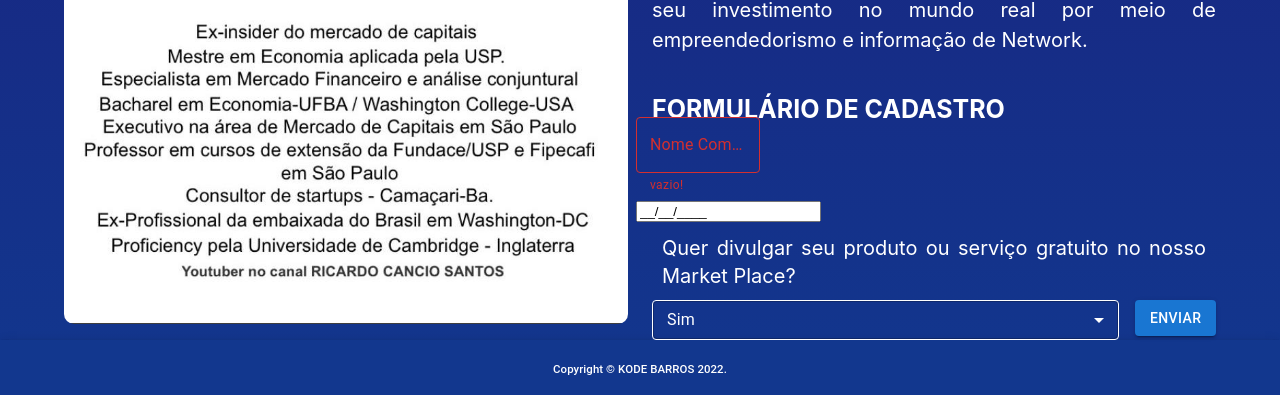
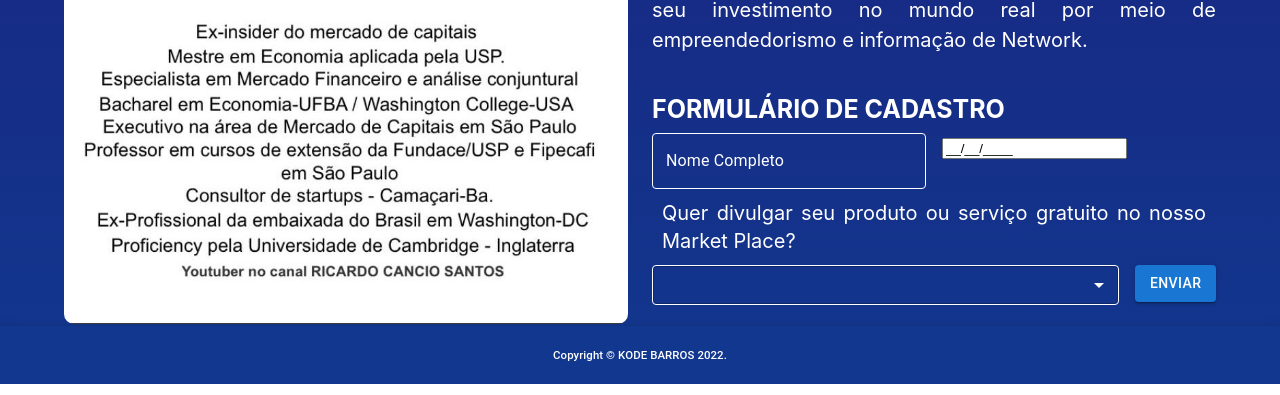
Before and after one commit to Jhrfbarros/trilhacerta-lancamento, a React (Create React App) app: page / in a window 1280 px wide. Shown: the part 905-1300 px from the top of the page. Built offline with nearby package versions, Linux system fonts and the light colour scheme.

Commit message:
funcionamento envio de formulário por email

```diff
--- a/src/pages/home/index.tsx
+++ b/src/pages/home/index.tsx
@@ -21,54 +21,23 @@ import FormControl from '@mui/material/FormControl';
 
 export default function Apresentacao() {
 
-    const form = useRef('');
-
     const minicurriculo = require('../../assets/img/minicurriculo.jpg');
 
-    const [divulgacao, setDivulgacao] = useState<string>("Sim");
 
-    const handleChange = (event: SelectChangeEvent) => {
-        setDivulgacao(event.target.value as string);
-    };
+    function sendEmail(e: React.FormEvent<HTMLFormElement>) {
+        e.preventDefault();
+        console.log("Send Email!");
 
-    const [nome, setNome] = useState("");
-    const [telefone, setTelefone] = useState("");
-
-    const handleUpdateInput = (e: any) => {
-        const value = e.target.value;
-        const name = e.target.name;
-
-        if (name === 'nome') {
-            setNome(value)
-        }
-        if (name === 'telefone') {
-            setTelefone(value)
-        }
-    };
-
-    const sendEmail = () => {
-        console.log("Send Email!");
-        let formData = new FormData();
-        formData.append(nome, telefone);
-
-        emailjs.sendForm('service_kl07p0d', 'template_o6elv0r', form.current, 'qWZnZvabPtv9zXY0Z')
+        emailjs.sendForm('service_kl07p0d', 'template_o6elv0r', e.currentTarget, 'qWZnZvabPtv9zXY0Z')
           .then((result) => {
               console.log(result.text);
+              //window.location.href = "http://localhost:3000/grupos";
           }, (error) => {
               console.log(error.text);
+
           });
+
     };
-
-    function handleSubmit(e: any) {
-        e.preventDefault();
-
-        if (nome === "") {
-            return;
-        }else{
-            sendEmail();
-            //window.location.href = "http://localhost:3000/grupos";
-        }
-    }
 
     const selectColor = '#FFF';
 
@@ -105,32 +74,31 @@ export default function Apresentacao() {
                         </p>
 
                         <Grid className='form-grid'>
+                            <form onSubmit={sendEmail}>
                             <h2 className="subtitle-page">FORMULÁRIO DE CADASTRO</h2>
 
                             <Box component="form">
                                 <Grid container spacing={2}>
-                                    <form ref={form}>
+
                                         <Grid item xs={12} md={6} lg={6}>
-
-                                            <TextField
+                                            {/*
                                                 error={nome === ""}
                                                 helperText={nome === "" ? 'vazio!' : ' '}
+                                            */}
+                                            <TextField
                                                 sx={{
                                                     "& .MuiInputLabel-root": {color: 'white'},
                                                     "& .MuiOutlinedInput-root": {
                                                         "& > fieldset": { borderColor: "white" },
                                                         '&:hover fieldset': { borderColor: 'white'},
                                                     },
-                                                }} name='nome' onChange={handleUpdateInput} value={nome} className='input' id="nome" placeholder='Nome Completo' label="Nome Completo" variant="outlined" />
+                                                }} name='nome' className='input' id="nome" placeholder='Nome Completo' label="Nome Completo" variant="outlined" />
                                         </Grid>
                                         <Grid item xs={12} md={6} lg={6}>
-
 
                                             <InputMask
                                                 alwaysShowMask
                                                 mask="99/99/9999"
-                                                value={telefone}
-                                                onChange={handleUpdateInput}
                                                 name='telefone'
                                                 >
                                                 {/*
@@ -158,24 +126,20 @@ export default function Apresentacao() {
                                             </TextField>
                                             */}
                                         </Grid>
-                                    </form>
+
                                 </Grid>
                             </Box>
-
                             <p className='texto-form'>
                                 Quer divulgar seu produto ou serviço
                                 gratuito no nosso Market Place?
                             </p>
-
 
                             <Grid container spacing={2}>
                                 <Grid item xs={6} md={10} lg={10}>
 
                                     <Select
                                         id="divulgacao"
-                                        value={divulgacao}
                                         label="Divulgacao"
-                                        onChange={handleChange}
                                         sx={{
                                             width: '100%',
                                             height: 40,
@@ -197,10 +161,11 @@ export default function Apresentacao() {
 
                                 <Grid item xs={6} md={2} lg={2}>
                                     <Stack spacing={2} direction="row">
-                                        <Button onClick={handleSubmit} className='button-form' variant="contained">Enviar</Button>
+                                        <Button type="submit" className='button-form' variant="contained">Enviar</Button>
                                     </Stack>
                                 </Grid>
                             </Grid>
+                            </form>
                         </Grid>
                     </Grid>
 
```
